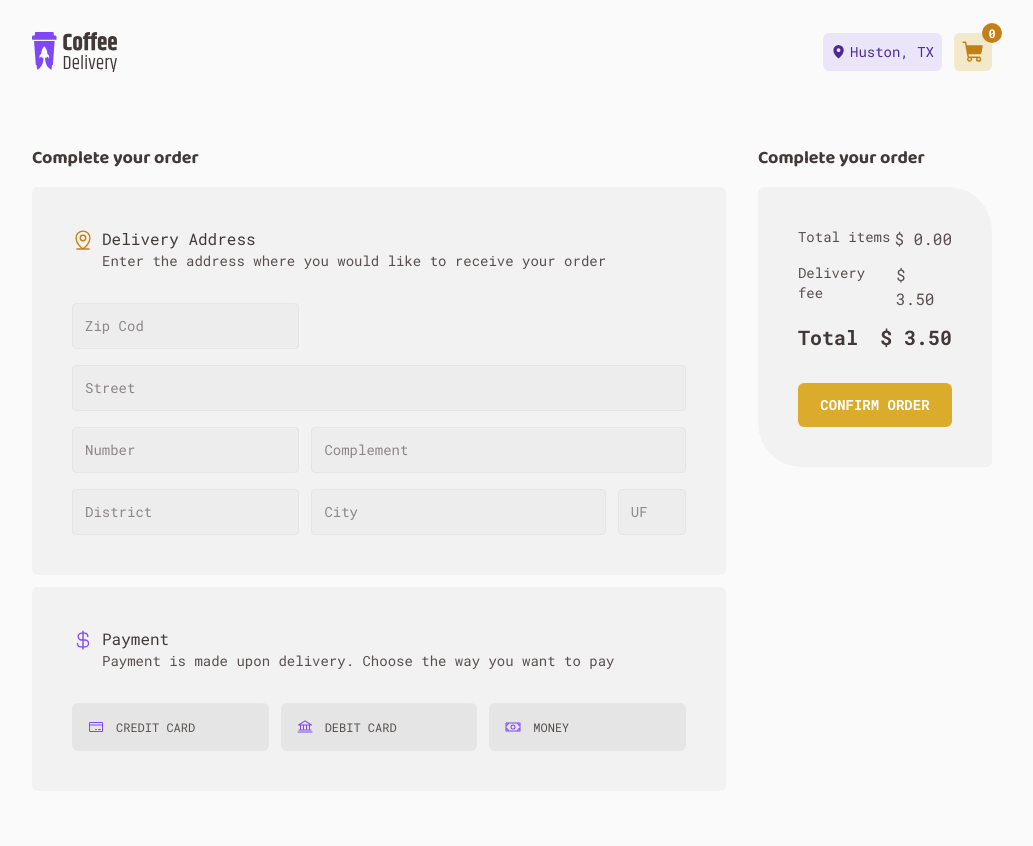
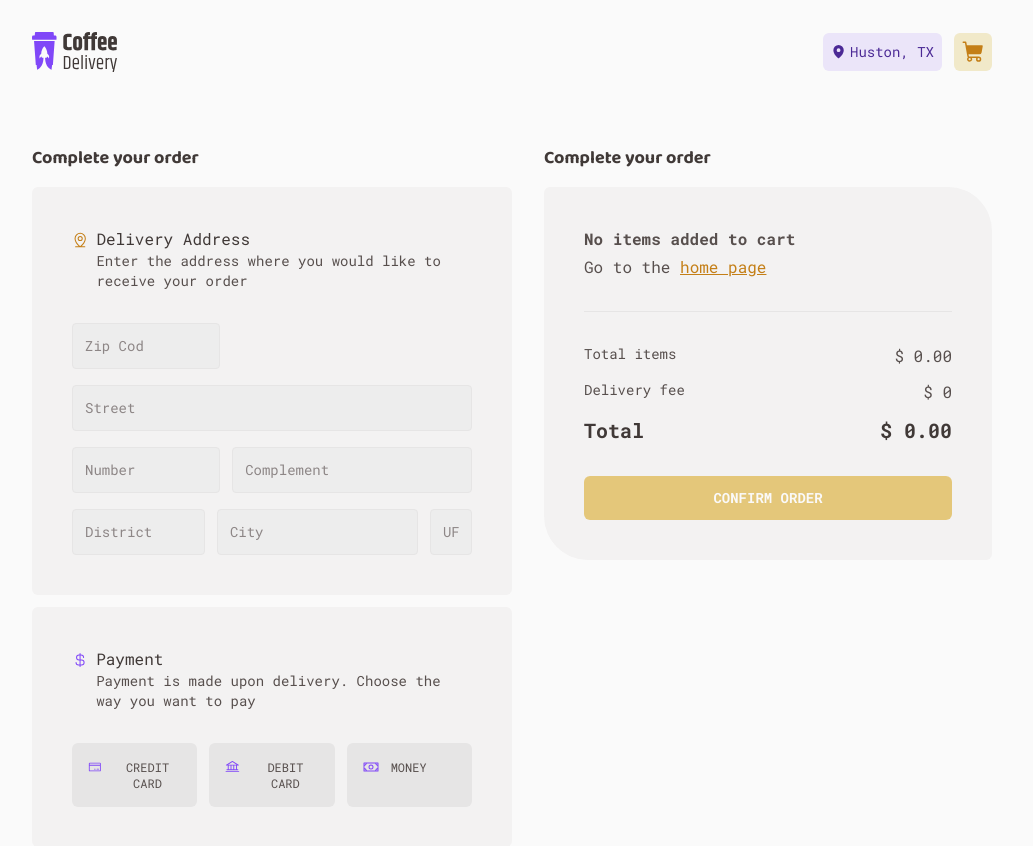
Before and after one commit to JhonatanGAlves/coffee-delivery, a Next.js app: page /shopping-cart in a window 1280 px wide. Shown: the top 846 px of the page, without its empty margins (128-1161 px from the left). Built offline with nearby package versions, Linux system fonts and the light colour scheme.

Commit message:
feat: 🧑🏻‍💻 Showing a message that contains no items on the ShoppingCart page

```diff
--- a/src/app/shopping-cart/page.tsx
+++ b/src/app/shopping-cart/page.tsx
@@ -11,10 +11,13 @@ import {
 
 import CoffeeCartCard from "@/components/main/coffee-card/CoffeeCartCard";
 import { CoffeeDeliveryContext } from "@/context/CoffeeDeliveryContext";
+import Link from "next/link";
 
 export default function ShoppingCartPage() {
   const { cart } = useContext(CoffeeDeliveryContext);
   const [totalSumItems, setTotalSumItems] = useState(0);
+
+  const DELIVERY_FEE_VALUE = cart.length > 0 ? 3.5 : 0.0;
 
   function getTotalSumItems(currentCart: CoffeeCartTypes[]) {
     const allItemPrices = currentCart.map((item) => item.totalPrice);
@@ -35,7 +38,7 @@ export default function ShoppingCartPage() {
   }, [cart]);
 
   return (
-    <div className="bg-[var('--background')] flex gap-8 px-40 pt-10 pb-[15rem]">
+    <div className="bg-[var('--background')] flex justify-between gap-8 px-40 pt-10 pb-[15rem]">
       <div className="flex flex-col">
         <span className="mb-[0.9375rem] text-[var(--base-subtitle)] font-sans font-bold text-lg">
           Complete your order
@@ -141,7 +144,8 @@ export default function ShoppingCartPage() {
         </span>
 
         <div className="flex flex-col gap-8 p-10 bg-[var(--base-card)] rounded-tl-md rounded-tr-[2.75rem] rounded-br-md rounded-bl-[2.75rem]">
-          {cart.map((coffee, index) => (
+          {cart.length > 0 ? (
+            cart.map((coffee, index) => (
               <CoffeeCartCard
                 key={coffee.id}
                 id={coffee.id}
@@ -152,7 +156,21 @@ export default function ShoppingCartPage() {
                 totalPrice={coffee.totalPrice}
                 amount={coffee.amount}
               />
-          ))}
+            ))
+          ) : (
+            <div className="flex flex-col gap-1 w-[23rem] pb-8 border-b border-solid border-b-[var(--base-button)]">
+              <span className="font-semibold">No items added to cart</span>
+              <span>
+                Go to the{" "}
+                <Link
+                  href={"/"}
+                  className="text-[var(--yellow-dark)] underline hover:opacity-60 transition-all"
+                >
+                  home page
+                </Link>
+              </span>
+            </div>
+          )}
           <div className="flex flex-col gap-3">
             <div className="flex justify-between">
               <span className="font-normal text-sm">Total items</span>
@@ -162,18 +180,23 @@ export default function ShoppingCartPage() {
             </div>
             <div className="flex justify-between">
               <span className="font-normal text-sm">Delivery fee</span>
-              <span className="font-normal text-base">$ 3.50</span>
+              <span className="font-normal text-base">
+                $ {DELIVERY_FEE_VALUE}
+              </span>
             </div>
             <div className="flex justify-between">
               <span className="font-bold text-xl text-[var(--base-subtitle)]">
                 Total
               </span>
               <span className="font-bold text-xl text-[var(--base-subtitle)]">
-                $ {(totalSumItems + 3.5).toFixed(2)}
+                $ {(totalSumItems + DELIVERY_FEE_VALUE).toFixed(2)}
               </span>
             </div>
           </div>
-          <button className="outline-none p-3 bg-[var(--yellow)] text-[var(--white)] text-sm font-bold uppercase hover:bg-[var(--yellow-dark)] transition-all rounded-md">
+          <button
+            className="outline-none p-3 bg-[var(--yellow)] text-[var(--white)] text-sm font-bold uppercase hover:bg-[var(--yellow-dark)] transition-all rounded-md disabled:opacity-60 disabled:bg-[var(--yellow)] disabled:cursor-not-allowed"
+            disabled={!cart.length}
+          >
             confirm order
           </button>
         </div>
--- a/src/components/header/Header.tsx
+++ b/src/components/header/Header.tsx
@@ -30,9 +30,11 @@ export default function Header() {
           >
             <ShoppingCart size={24} color="var(--yellow-dark)" weight="fill" />
           </Link>
-          <div className="flex justify-center items-center w-5 h-5 rounded-full text-xs font-bold text-[var(--white)] bg-[var(--yellow-dark)] absolute -top-2.5 -right-2.5 cursor-default">
-            {infoTotalItems}
-          </div>
+          {infoTotalItems > 0 && (
+            <div className="flex justify-center items-center w-5 h-5 rounded-full text-xs font-bold text-[var(--white)] bg-[var(--yellow-dark)] absolute -top-2.5 -right-2.5 cursor-default">
+              {infoTotalItems}
+            </div>
+          )}
         </div>
       </div>
     </header>
```
Lines whose indentation alone changed are shown as unchanged.
